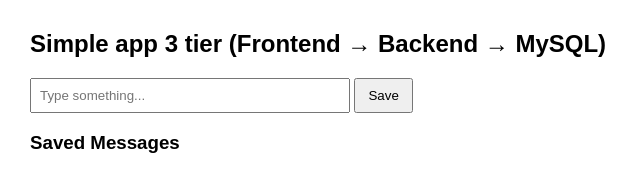
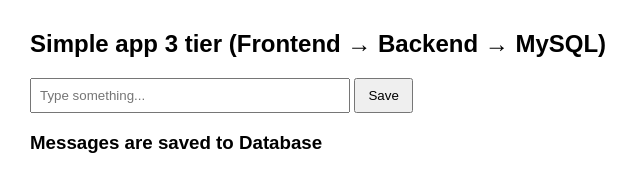
Before and after one commit to thoufeeks/3--Tier-app-on-Docker-K8s, a plain HTML site: page frontend/index.html in a window 1280 px wide. Shown: the whole page, without its empty margins (0-640 px from the left). Drawn offline with Linux system fonts and the light colour scheme; no server answers.

Commit message:
Update header text for saved messages

```diff
--- a/frontend/index.html
+++ b/frontend/index.html
@@ -18,7 +18,7 @@
   <input id="msg" placeholder="Type something..." />
   <button onclick="save()">Save</button>
 
-  <h3>Saved Messages</h3>
+  <h3> Messages are saved to Database</h3>
   <ul id="list"></ul>
 
   <script>
```
